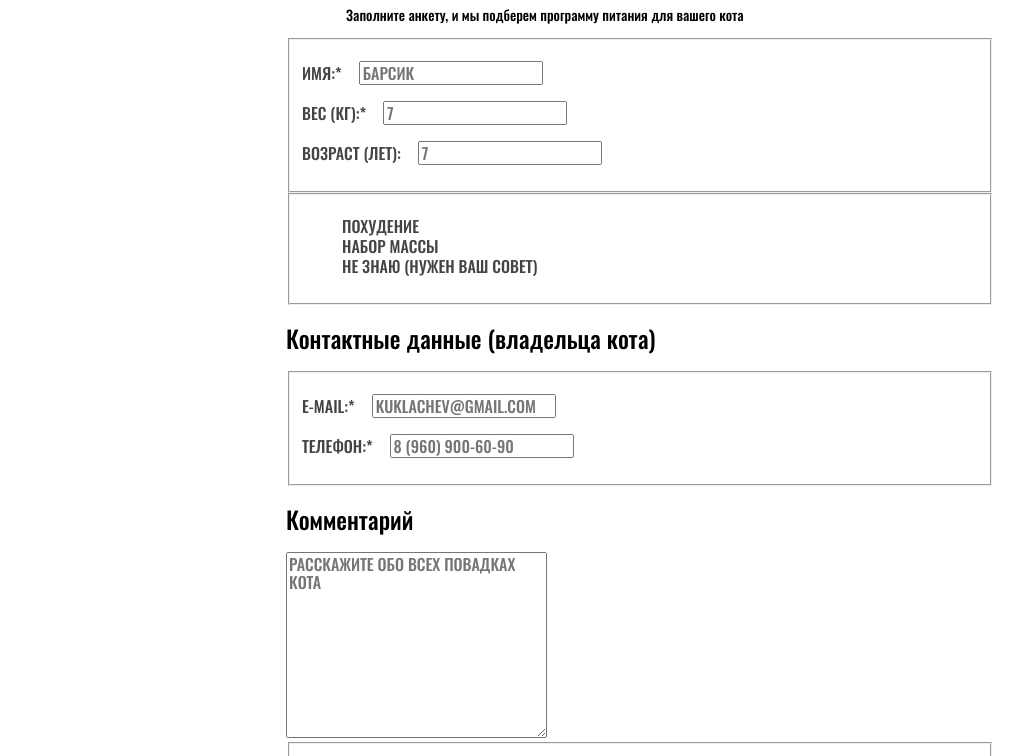
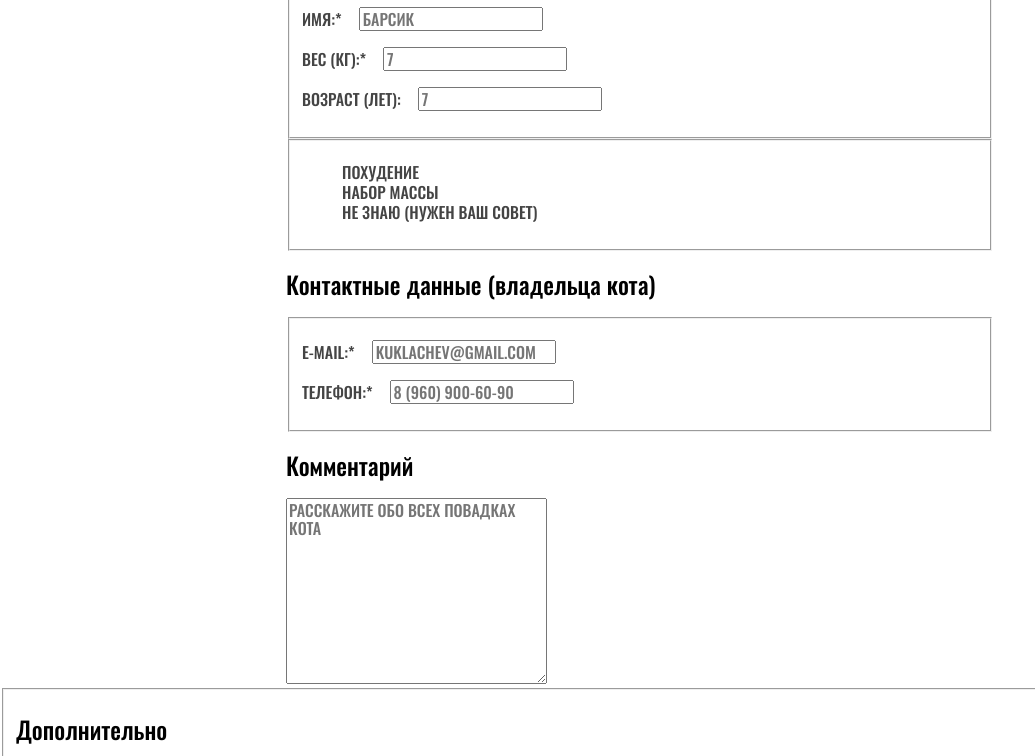
Before and after one commit to htmlacademy-adaptive/2379901-cat-energy-1, a plain HTML site: page source/form.html in a window 1280 px wide. Shown: the part 326-1082 px from the top of the page, without its empty margins (0-1035 px from the left). Drawn offline with nearby package versions, Linux system fonts and the light colour scheme; files that its build step writes are made by us from their sources.

Commit message:
Вносит правки

```diff
--- a/source/form.html
+++ b/source/form.html
@@ -40,13 +40,14 @@
     </nav>
   </header>
   <main class="main-container">
-    <form class="main-contacts__form" action="https://echo.htmlacademy.ru/" method="post">
-      <div class="content-wrapper">
+    <div class="main-container__header content-wrapper">
+      <h2 class="main-comtainer__title">Подбор программы</h2>
+      <p class="main-container__description">Заполните анкету, и мы подберем программу питания для вашего кота</p>
+    </div>
+    <form class="form-feadback" action="https://echo.htmlacademy.ru/" method="post">
+      <div class="form-feadbac__content-wrapper content-wrapper">
         <section class="form">
           <h1 class="visually-hidden">Форма подбора программы</h1>
-          <div class="form__wrapper">
-            <h2 class="form__title">Подбор программы</h2>
-            <p class="form__description">Заполните анкету, и мы подберем программу питания для вашего кота</p>
             <div class="form__content-container">
               <fieldset class="form-application" action="https://echo.htmlacademy.ru/" method="post">
                 <p>
```
